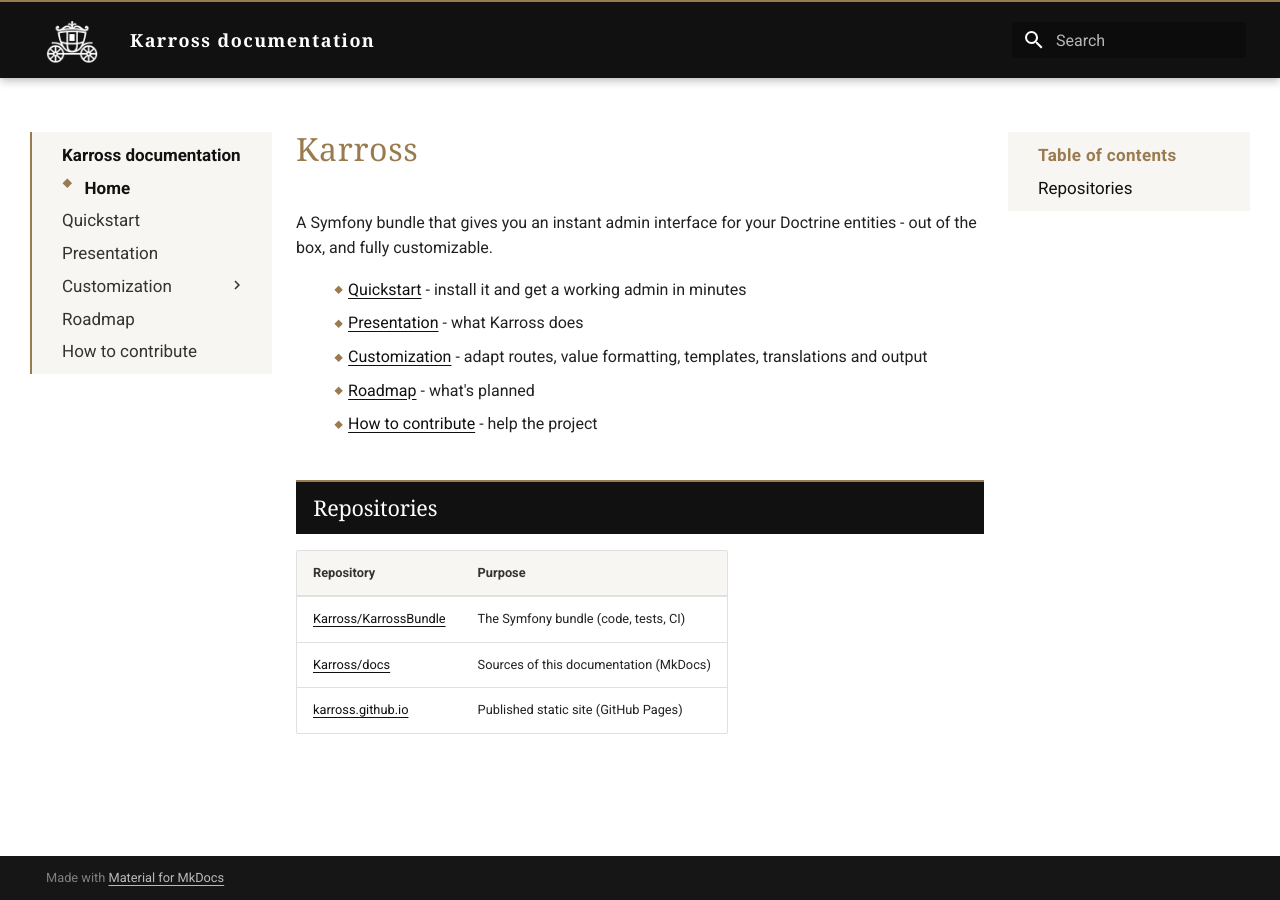
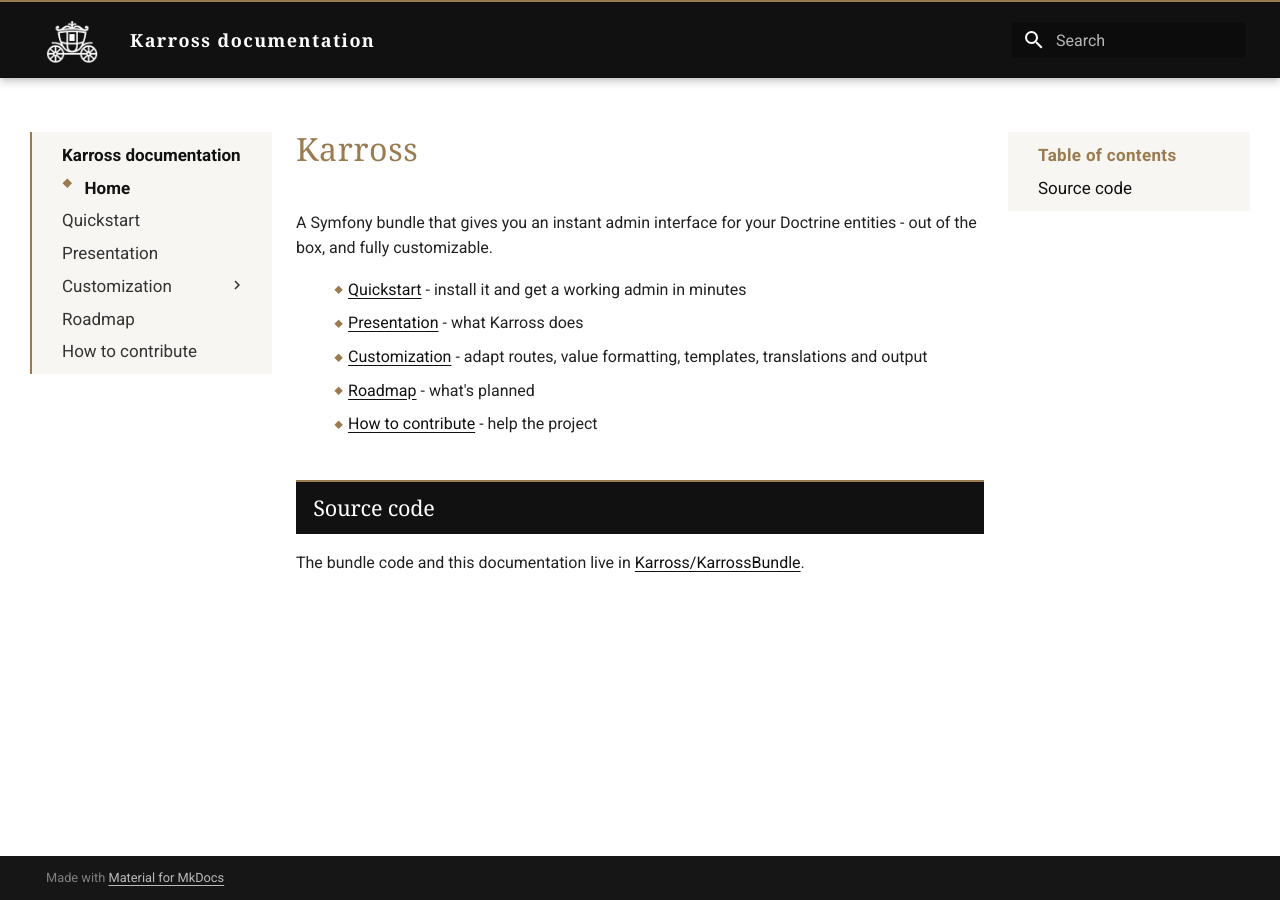
Before and after one commit to Karross/KarrossBundle, an MkDocs documentation site: the page built from docs/src/index.md, in a window 1280 px wide. Built offline with MkDocs 1.6.1 and Material for MkDocs 9.7.7, drawn with Linux system fonts in a browser that asks for light colours.

Commit message:
fix(doc): update doc to remove useless repos

```diff
--- a/docs/src/index.md
+++ b/docs/src/index.md
@@ -9,10 +9,7 @@ entities - out of the box, and fully customizable.
 - [Roadmap](roadmap.md) - what's planned
 - [How to contribute](contribute.md) - help the project
 
-## Repositories
+## Source code
 
-| Repository | Purpose |
-|---|---|
-| [Karross/KarrossBundle](https://github.com/Karross/KarrossBundle) | The Symfony bundle (code, tests, CI) |
-| [Karross/docs](https://github.com/Karross/docs) | Sources of this documentation (MkDocs) |
-| [karross.github.io](https://karross.github.io) | Published static site (GitHub Pages) |
+The bundle code and this documentation live in
+[Karross/KarrossBundle](https://github.com/Karross/KarrossBundle).
```
Also changed, not shown: docs/src/contribute.md (+3 -3 lines), 1 other file.
